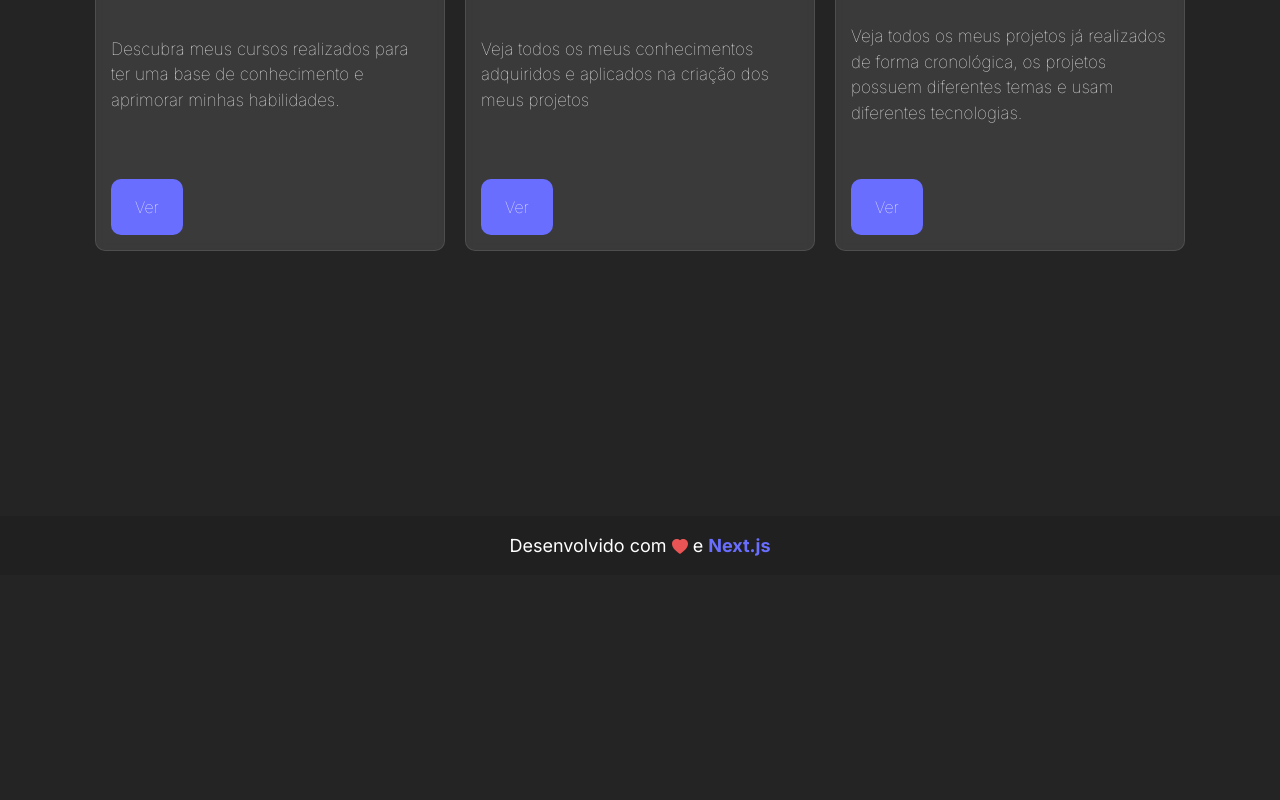
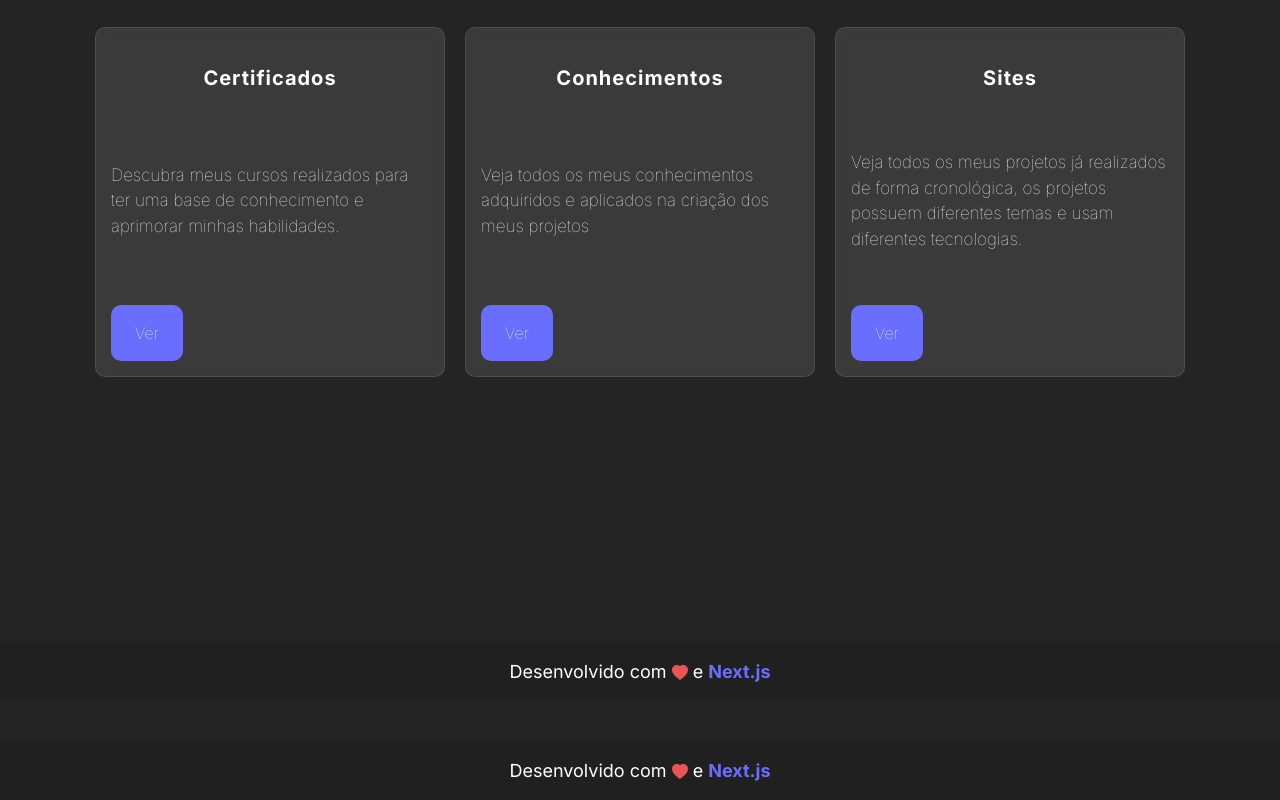
Before and after one commit to victor-kiss/ssik824, a Next.js app: page / in a window 1280 px wide. Shown: the part 1290-2090 px from the top of the page. Before the commit the page ends 1865 px from the top, so only its background shows below. Built offline with nearby package versions, Linux system fonts and the light colour scheme.

Commit message:
update root layout

```diff
--- a/src/app/layout.tsx
+++ b/src/app/layout.tsx
@@ -1,5 +1,6 @@
 import 'bootstrap/dist/css/bootstrap.min.css'
 import './globals.css'
+import Navbar from './components/navbar/navbar';
 import { Inter } from 'next/font/google';
 const inter = Inter({ subsets: ['latin'] })
 import { Metadata } from 'next'
@@ -22,7 +23,15 @@ export default function RootLayout({
         <meta name="p:domain_verify" content="ae78aae05c72e57e168bfb14302ac101"/>
       </head>
       <body className={inter.className} id="bg-dark">
+      <header>
+        <Navbar/>
+      </header>
         {children}
+        <footer className='footer'>
+        <span>Desenvolvido com  <svg xmlns="http://www.w3.org/2000/svg" width="16" height="16" fill="#EA5455" className="bi bi-heart-fill" viewBox="0 0 16 16">
+        <path fillRule="evenodd" d="M8 1.314C12.438-3.248 23.534 4.735 8 15-7.534 4.736 3.562-3.248 8 1.314z"/>
+        </svg> e <a href="https://nextjs.org/">Next.js</a></span>
+        </footer>
       </body>
     </html>
   )
```
